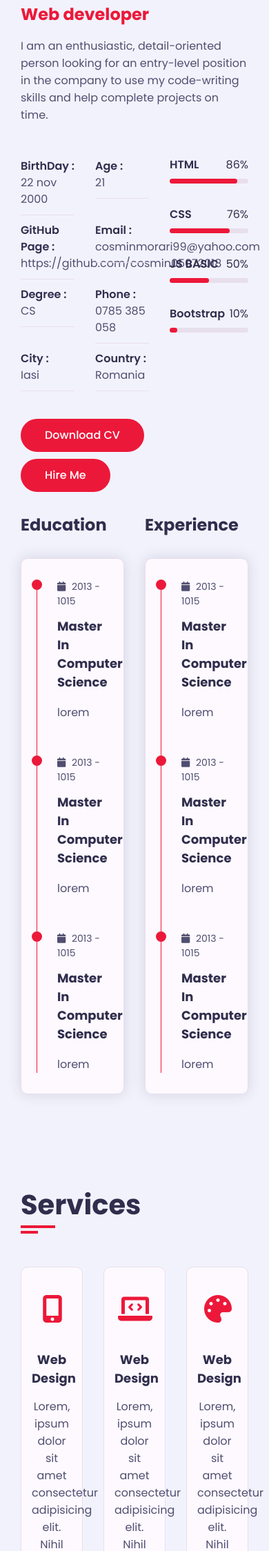
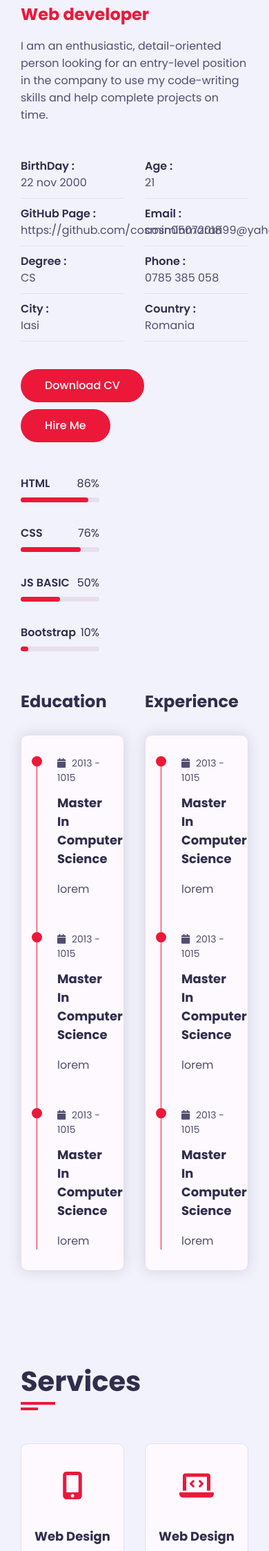
Before and after one commit to cosmin05072018/My-personal-portfolio, a PHP site: page / in a window 390 px wide; the page is wider, and only the part inside the window is pictured. Shown: the part 1057-3305 px from the top of that part at 69% size. Run offline with PHP 8.4, Linux system fonts and the light colour scheme; some web fonts are replaced.

Commit message:
first push

```diff
--- a/style.css
+++ b/style.css
@@ -744,6 +744,12 @@ h3.my-profession{
 }
 
 @media (max-width:991px){
+    .contact .contact-info-item,
+    .portofolio .portofolio-item,
+    .service .service-item{
+        flex: 0 0 50%;
+        max-width: 50%;
+    }
 
     .home .home-info{
         flex: 0 0 100%;
@@ -755,3 +761,10 @@ h3.my-profession{
         display: none;
     }
 }
+
+@media (max-width:767px){
+    .about .about-content .personal-info{
+        flex: 0 0 100%;
+        max-width: 100%;
+    }
+}
```
